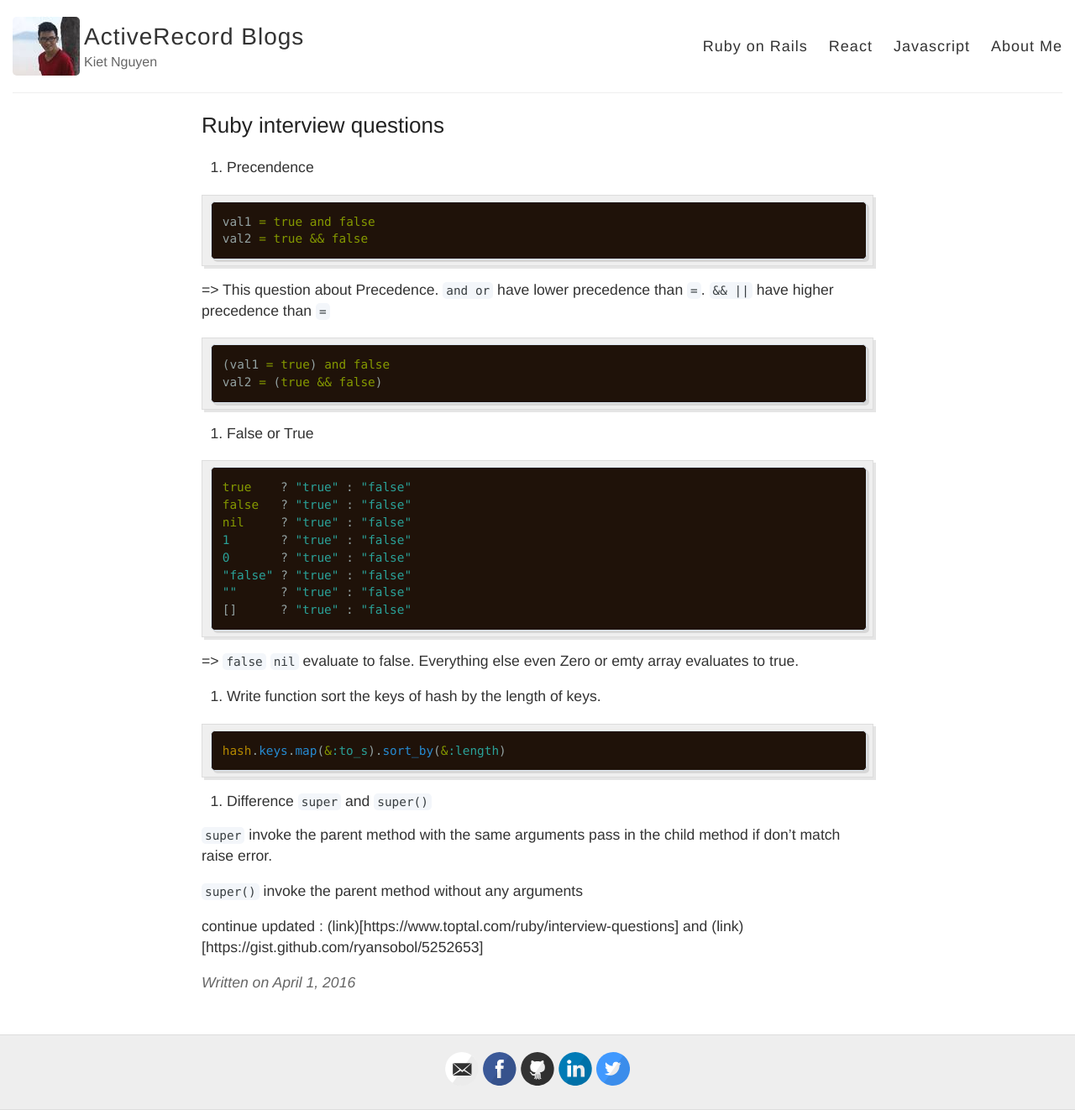
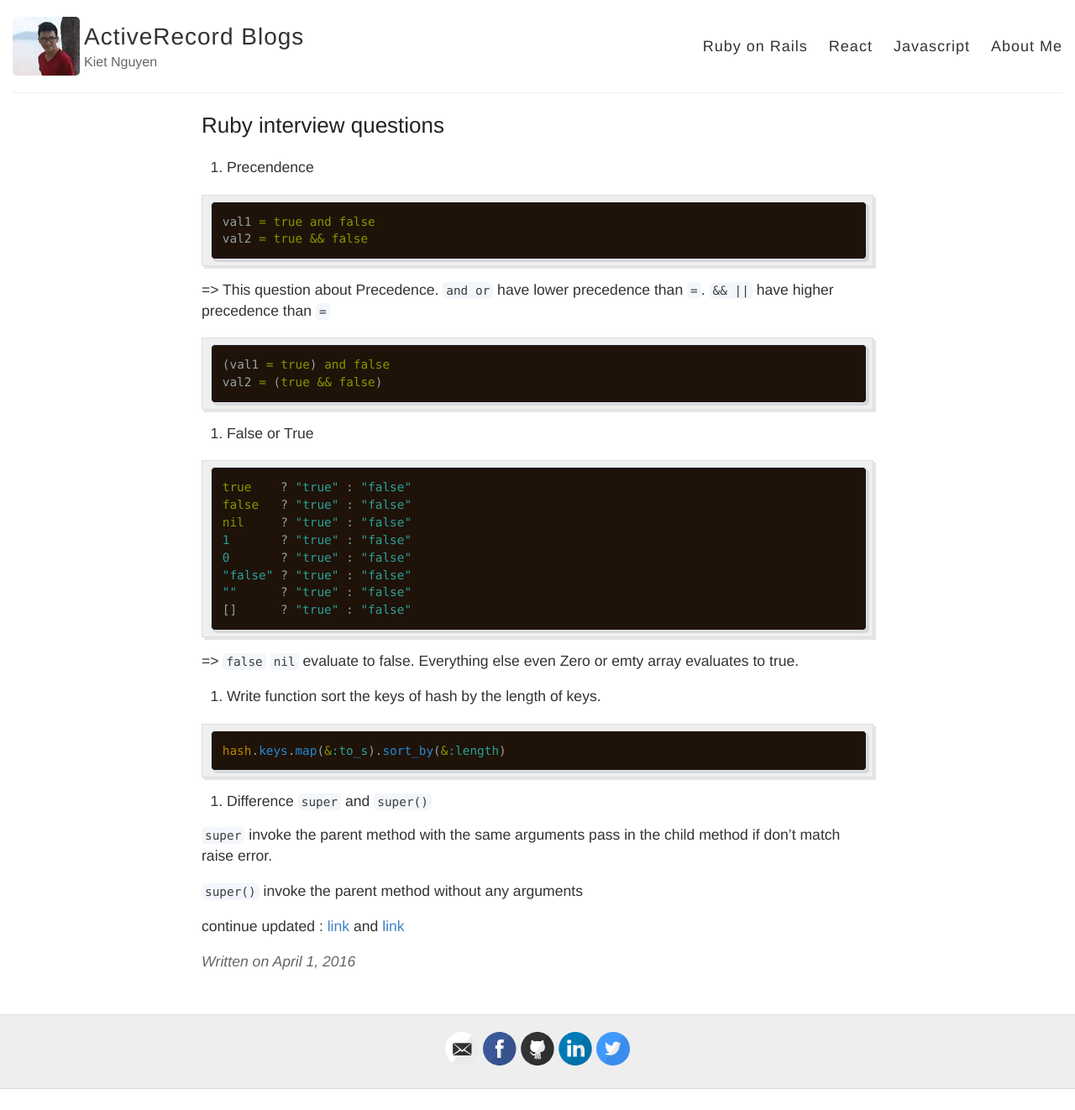
Before and after one commit to tuankiet/tuankiet.github.io, a Jekyll site: the page built from _posts/2016-04-01-ruby-interview-questions.md, in a window 1280 px wide. Shown: the whole page at 84% size. Built offline with Jekyll 4.4.1, drawn with Linux system fonts in a browser that asks for light colours; comment, search, counter and statistics services are not loaded; after the commit the page ends 1297 px from its top, so only the background shows below that.

Commit message:
Update 2016-04-01-ruby-interview-questions.md

```diff
--- a/_posts/2016-04-01-ruby-interview-questions.md
+++ b/_posts/2016-04-01-ruby-interview-questions.md
@@ -46,4 +46,4 @@ hash.keys.map(&:to_s).sort_by(&:length)
 
 `super()` invoke the parent method without any arguments
 
-continue updated : (link)[https://www.toptal.com/ruby/interview-questions] and (link)[https://gist.github.com/ryansobol/5252653]
+continue updated : [link](https://www.toptal.com/ruby/interview-questions) and [link](https://gist.github.com/ryansobol/5252653)
```
